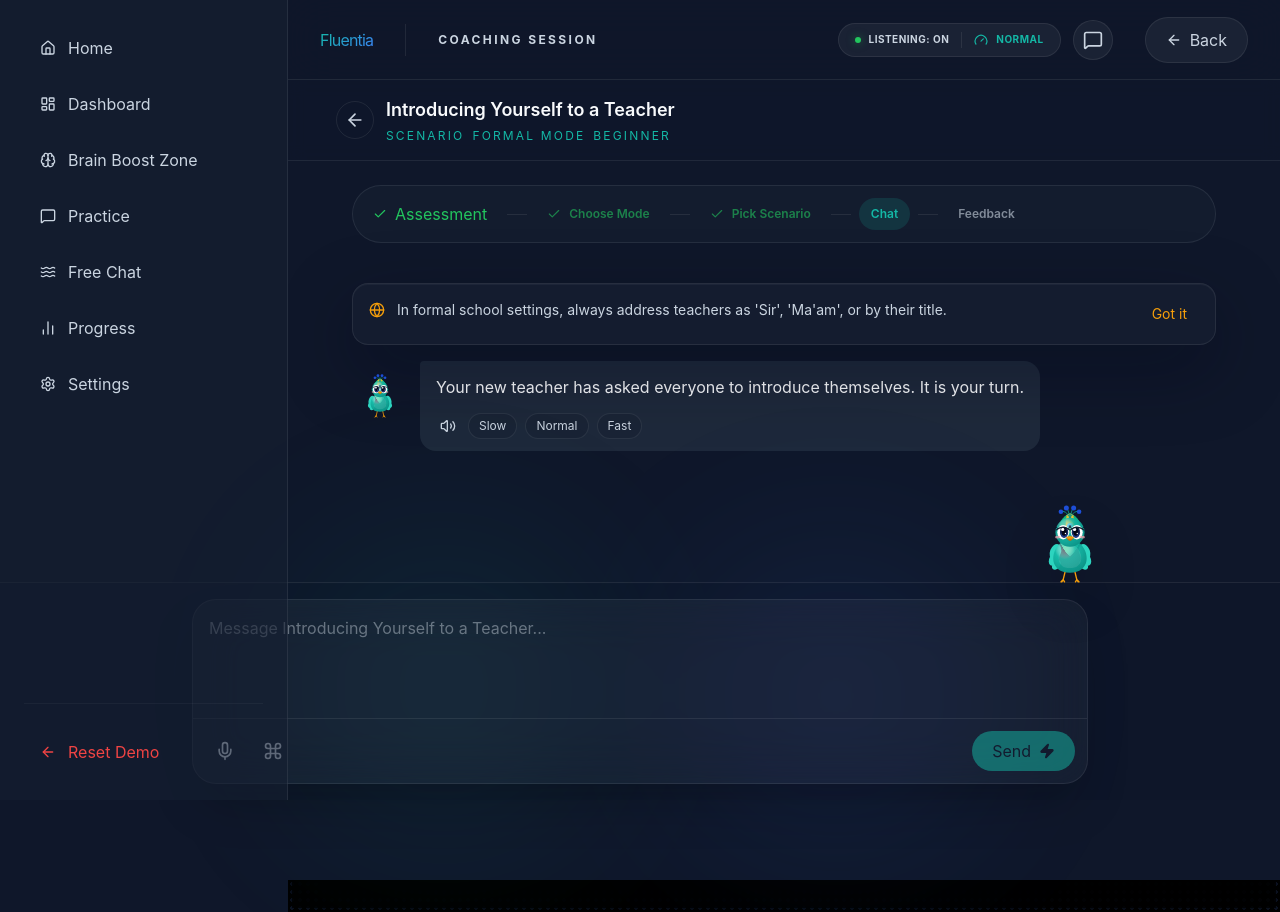
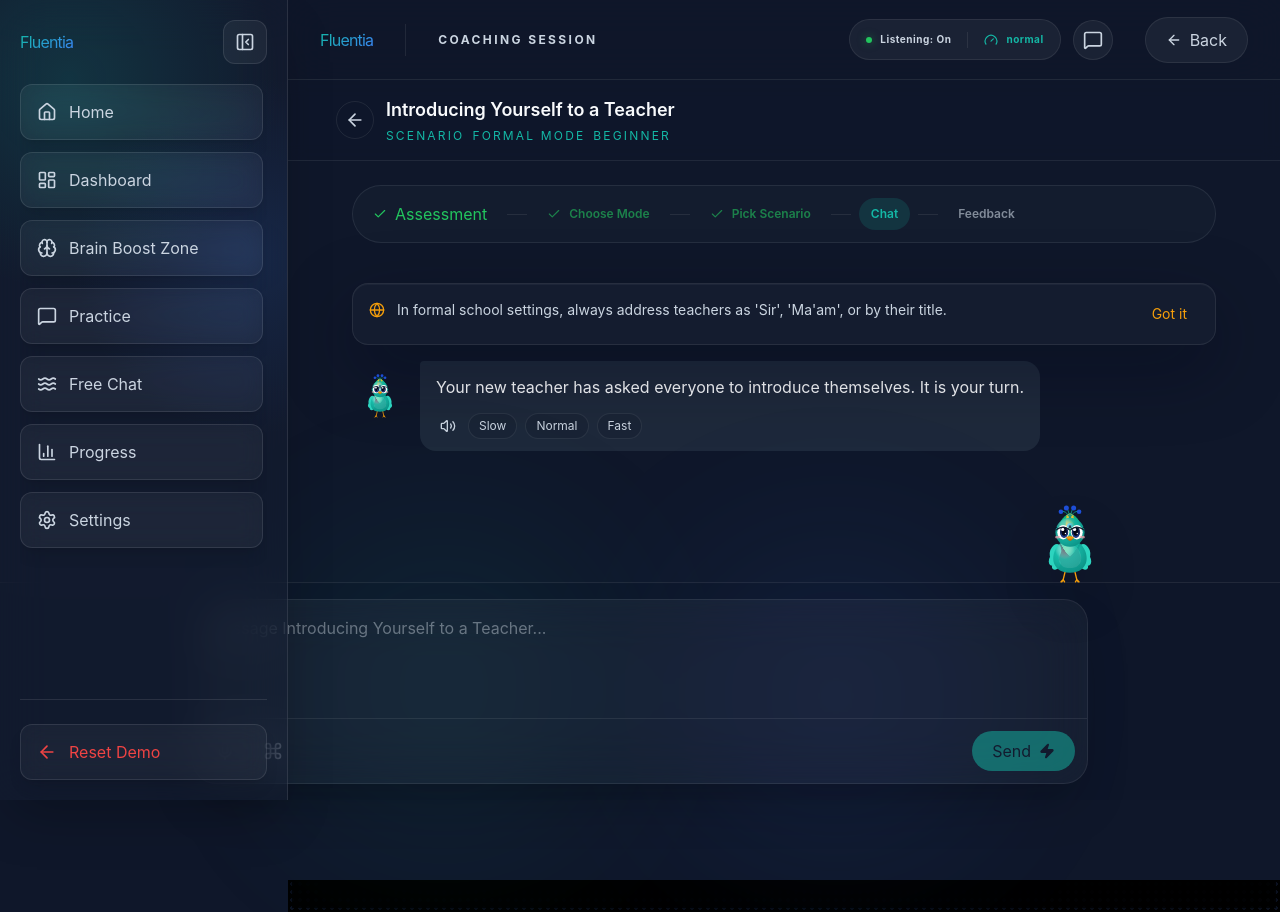
Before and after one commit to theerthapj/fluentia, a Next.js app: page /chat in a window 1280 px wide. Built offline with nearby package versions, Linux system fonts and the light colour scheme.

Commit message:
Fix responsive sidebar controls

```diff
--- a/src/app/layout.tsx
+++ b/src/app/layout.tsx
@@ -1,15 +1,10 @@
 import type { Metadata } from "next";
 import { Toaster } from "sonner";
 import "./globals.css";
-import { Footer } from "@/components/layout/Footer";
-import { Header } from "@/components/layout/Header";
-import { Sidebar } from "@/components/layout/Sidebar";
+import { AppShell } from "@/components/layout/AppShell";
 import { AppStateProvider } from "@/components/providers/AppStateProvider";
 import { SmoothScrollProvider } from "@/components/providers/SmoothScrollProvider";
-import { FallingPattern } from "@/components/ui/falling-pattern";
 import { FluviProvider } from "@/context/FluviContext";
-import { FluviIntroGate } from "@/components/fluvi/FluviIntro";
-import { FluviDebugPanel } from "@/components/fluvi/FluviDebugPanel";
 
 export const metadata: Metadata = {
   title: {
@@ -26,28 +21,7 @@ export default function RootLayout({ children }: Readonly<{ children: React.Reac
         <SmoothScrollProvider>
           <AppStateProvider>
             <FluviProvider>
-              <div className="flex min-h-screen bg-bg-primary">
-                {/* Desktop Sidebar */}
-                <div className="hidden lg:block lg:w-72 lg:shrink-0 relative z-50">
-                  <Sidebar />
-                </div>
-
-                <div className="flex min-w-0 flex-1 flex-col overflow-hidden">
-                  <Header />
-                  <main className="relative isolate flex-1 overflow-y-auto pb-28 md:pb-32 lg:pb-8">
-                    <FallingPattern className="absolute inset-0 z-[-1]" />
-                    <div className="relative z-10">{children}</div>
-                  </main>
-                  <Footer />
-                </div>
-
-                {/* Mobile Sidebar (Fixed at bottom) */}
-                <div className="fixed bottom-3 left-1/2 z-50 w-full max-w-sm -translate-x-1/2 px-3 lg:hidden">
-                  <Sidebar mobileOnly />
-                </div>
-              </div>
-              <FluviIntroGate />
-              <FluviDebugPanel />
+              <AppShell>{children}</AppShell>
             </FluviProvider>
           </AppStateProvider>
         </SmoothScrollProvider>
--- /dev/null
+++ b/src/components/layout/AppShell.tsx
@@ -0,0 +1,59 @@
+"use client";
+
+import { useSyncExternalStore } from "react";
+import { Footer } from "@/components/layout/Footer";
+import { Header } from "@/components/layout/Header";
+import { Sidebar } from "@/components/layout/Sidebar";
+import { FallingPattern } from "@/components/ui/falling-pattern";
+import { cn } from "@/lib/utils";
+
+const SIDEBAR_COLLAPSED_KEY = "fluentia_sidebar_collapsed";
+const SIDEBAR_COLLAPSED_EVENT = "fluentia-sidebar-collapsed";
+
+function getSidebarCollapsed() {
+  return typeof window !== "undefined" && window.localStorage.getItem(SIDEBAR_COLLAPSED_KEY) === "true";
+}
+
+function subscribeToSidebarCollapsed(onStoreChange: () => void) {
+  window.addEventListener(SIDEBAR_COLLAPSED_EVENT, onStoreChange);
+  window.addEventListener("storage", onStoreChange);
+  return () => {
+    window.removeEventListener(SIDEBAR_COLLAPSED_EVENT, onStoreChange);
+    window.removeEventListener("storage", onStoreChange);
+  };
+}
+
+export function AppShell({ children }: { children: React.ReactNode }) {
+  const sidebarCollapsed = useSyncExternalStore(subscribeToSidebarCollapsed, getSidebarCollapsed, () => false);
+
+  const toggleSidebarCollapsed = () => {
+    window.localStorage.setItem(SIDEBAR_COLLAPSED_KEY, String(!getSidebarCollapsed()));
+    window.dispatchEvent(new Event(SIDEBAR_COLLAPSED_EVENT));
+  };
+
+  return (
+    <div className="flex min-h-screen bg-bg-primary">
+      <div
+        className={cn(
+          "relative z-50 hidden shrink-0 transition-[width] duration-300 lg:sticky lg:top-0 lg:block lg:h-screen",
+          sidebarCollapsed ? "lg:w-20" : "lg:w-72",
+        )}
+      >
+        <Sidebar collapsed={sidebarCollapsed} onToggleCollapsed={toggleSidebarCollapsed} />
+      </div>
+
+      <div className="relative z-0 flex min-w-0 flex-1 flex-col">
+        <Header />
+        <main className="relative isolate flex-1 pb-28 md:pb-32 lg:pb-8">
+          <FallingPattern className="absolute inset-0 z-[-1]" />
+          <div className="relative z-10">{children}</div>
+        </main>
+        <Footer />
+      </div>
+
+      <div className="fixed bottom-3 left-1/2 z-50 w-full max-w-sm -translate-x-1/2 px-3 lg:hidden">
+        <Sidebar mobileOnly />
+      </div>
+    </div>
+  );
+}
--- a/src/components/layout/Header.tsx
+++ b/src/components/layout/Header.tsx
@@ -3,8 +3,10 @@
 import Link from "next/link";
 import { ArrowLeft, Gauge, MessageSquare } from "lucide-react";
 import { usePathname, useRouter } from "next/navigation";
+import { toast } from "sonner";
 import { useAppState } from "@/components/providers/AppStateProvider";
 import { cn } from "@/lib/utils";
+import type { PlaybackSpeed } from "@/types";
 
 function getBackTarget(pathname: string) {
   if (pathname.startsWith("/brain-boost/quiz")) return "/brain-boost";
@@ -18,6 +20,8 @@ function getBackTarget(pathname: string) {
   if (pathname.startsWith("/free-chat")) return "/home";
   return "/home";
 }
+
+const speedOrder: PlaybackSpeed[] = ["slow", "normal", "fast"];
 
 export function Header() {
   const pathname = usePathname();
@@ -42,6 +46,7 @@ export function Header() {
 
   const showBackButton = pathname !== "/home" && pathname !== "/dashboard";
   const backTarget = getBackTarget(pathname);
+  const nextPlaybackSpeed = speedOrder[(speedOrder.indexOf(state.preferences.playbackSpeed) + 1) % speedOrder.length];
 
   return (
     <header className="sticky top-0 z-40 h-20 border-b border-border bg-bg-primary/80 backdrop-blur-xl">
@@ -61,28 +66,48 @@ export function Header() {
 
         <div className="flex shrink-0 items-center gap-2 sm:gap-4">
           {/* Top Right Corner Status Section */}
-          <div className="mr-2 hidden items-center gap-3 sm:flex lg:mr-4">
+          <div className="mr-1 flex items-center gap-2 sm:mr-2 sm:gap-3 lg:mr-4">
             {/* Status Indicators in a horizontal row */}
-            <div className="flex items-center gap-3 rounded-full border border-border bg-white/5 px-4 py-2 text-[10px] font-bold uppercase tracking-wider text-text-secondary">
-              <div className="flex items-center gap-2">
+            <div className="flex items-center gap-2 rounded-full border border-border bg-white/5 px-2 py-1.5 text-[10px] font-bold uppercase tracking-wider text-text-secondary">
+              <button
+                id="header-listening-toggle"
+                type="button"
+                onClick={() => {
+                  updatePreferences({ listeningEnabled: !state.preferences.listeningEnabled });
+                  toast.success(`Listening ${state.preferences.listeningEnabled ? "off" : "on"}.`);
+                }}
+                aria-pressed={state.preferences.listeningEnabled}
+                title={state.preferences.listeningEnabled ? "Turn listening off" : "Turn listening on"}
+                className="flex items-center gap-2 rounded-full px-2 py-1.5 transition hover:bg-white/10 hover:text-white focus-visible:outline-none focus-visible:ring-2 focus-visible:ring-accent-primary/70"
+              >
                 <span className={cn("h-1.5 w-1.5 rounded-full shadow-[0_0_8px]", state.preferences.listeningEnabled ? "bg-success shadow-success/50" : "bg-error shadow-error/50")} />
                 <span className="hidden sm:inline">Listening: {state.preferences.listeningEnabled ? "On" : "Off"}</span>
                 <span className="sm:hidden">{state.preferences.listeningEnabled ? "On" : "Off"}</span>
-              </div>
+              </button>
               <span className="h-4 w-px bg-border" />
-              <div className="flex items-center gap-2 text-accent-primary">
+              <button
+                id="header-playback-speed"
+                type="button"
+                onClick={() => {
+                  updatePreferences({ playbackSpeed: nextPlaybackSpeed });
+                  toast.success(`Playback speed: ${nextPlaybackSpeed}.`);
+                }}
+                title={`Switch playback speed to ${nextPlaybackSpeed}`}
+                className="flex items-center gap-2 rounded-full px-2 py-1.5 text-accent-primary transition hover:bg-accent-primary/10 hover:text-white focus-visible:outline-none focus-visible:ring-2 focus-visible:ring-accent-primary/70"
+              >
                 <Gauge className="h-3.5 w-3.5" />
                 <span>{state.preferences.playbackSpeed}</span>
-              </div>
+              </button>
             </div>
 
             <button
               onClick={() => {
-                updatePreferences({
-                  preferredInputMode: state.preferences.preferredInputMode === "voice" ? "text" : "voice",
-                });
+                updatePreferences({ preferredInputMode: "text" });
+                router.push("/free-chat");
               }}
-              title={state.preferences.preferredInputMode === "voice" ? "Switch to Text First" : "Switch to Voice First"}
+              id="header-open-free-chat"
+              aria-label="Open Free Chat"
+              title="Open Free Chat"
               className="flex h-10 w-10 items-center justify-center rounded-full border border-border bg-white/5 text-text-secondary transition-all hover:border-accent-primary/50 hover:bg-accent-primary/10 hover:text-text-primary"
             >
               <MessageSquare className="h-5 w-5" />
@@ -93,10 +118,11 @@ export function Header() {
             <button
               id="global-back-button"
               onClick={() => router.push(backTarget)}
+              aria-label={`Back to ${backTarget.replace("/", "") || "home"}`}
               className="group flex items-center gap-2 rounded-full border border-border bg-white/5 px-3 py-2.5 text-sm font-semibold text-text-secondary transition-all hover:border-accent-primary/50 hover:bg-accent-primary/10 hover:text-text-primary sm:px-5"
             >
               <ArrowLeft className="h-4 w-4 transition-transform group-hover:-translate-x-1" aria-hidden />
-              <span>Back</span>
+              <span className="hidden sm:inline">Back</span>
             </button>
           )}
         </div>
--- a/src/components/layout/Sidebar.tsx
+++ b/src/components/layout/Sidebar.tsx
@@ -2,7 +2,18 @@
 
 import Link from "next/link";
 import { useState, useEffect } from "react";
-import { ArrowLeft, BarChart2, Brain, Home, LayoutDashboard, MessageSquare, Settings, Waves } from "lucide-react";
+import {
+  ArrowLeft,
+  BarChart3,
+  Brain,
+  Home,
+  LayoutDashboard,
+  MessageSquare,
+  PanelLeftClose,
+  PanelLeftOpen,
+  Settings,
+  Waves,
+} from "lucide-react";
 import { usePathname, useRouter } from "next/navigation";
 import { toast } from "sonner";
 import { useAppState } from "@/components/providers/AppStateProvider";
@@ -10,16 +21,22 @@ import { GradientMenu } from "@/components/ui/gradient-menu";
 import { cn } from "@/lib/utils";
 
 const items = [
-  { href: "/home", label: "Home", Icon: Home },
-  { href: "/dashboard", label: "Dashboard", Icon: LayoutDashboard },
-  { href: "/brain-boost", label: "Brain Boost Zone", Icon: Brain },
-  { href: "/mode", label: "Practice", Icon: MessageSquare },
-  { href: "/free-chat", label: "Free Chat", Icon: Waves },
-  { href: "/dashboard#progress", label: "Progress", Icon: BarChart2 },
-  { href: "/settings", label: "Settings", Icon: Settings },
+  { href: "/home", label: "Home", Icon: Home, from: "var(--accent-primary)", to: "var(--accent-secondary)" },
+  { href: "/dashboard", label: "Dashboard", Icon: LayoutDashboard, from: "var(--accent-secondary)", to: "var(--accent-primary)" },
+  { href: "/brain-boost", label: "Brain Boost Zone", Icon: Brain, from: "var(--accent-primary)", to: "var(--accent-secondary)" },
+  { href: "/mode", label: "Practice", Icon: MessageSquare, from: "var(--accent-primary)", to: "var(--accent-secondary)" },
+  { href: "/free-chat", label: "Free Chat", Icon: Waves, from: "var(--accent-secondary)", to: "var(--accent-primary)" },
+  { href: "/dashboard#progress", label: "Progress", Icon: BarChart3, from: "var(--accent-secondary)", to: "var(--accent-primary)" },
+  { href: "/settings", label: "Settings", Icon: Settings, from: "var(--accent-secondary)", to: "var(--accent-primary)" },
 ];
 
-export function Sidebar({ mobileOnly = false }: { mobileOnly?: boolean }) {
+type SidebarProps = {
+  collapsed?: boolean;
+  mobileOnly?: boolean;
+  onToggleCollapsed?: () => void;
+};
+
+export function Sidebar({ collapsed = false, mobileOnly = false, onToggleCollapsed }: SidebarProps) {
   const pathname = usePathname();
   const router = useRouter();
   const { resetDemo } = useAppState();
@@ -45,10 +62,34 @@ export function Sidebar({ mobileOnly = false }: { mobileOnly?: boolean }) {
   }
 
   return (
-    <aside className="flex h-screen flex-col border-r border-border bg-surface/60 p-6">
-      <nav aria-label="Main Navigation" className="flex-1 overflow-y-auto">
-        <ul className="grid gap-2">
-          {items.map(({ href, label, Icon }) => {
+    <aside
+      className={cn(
+        "relative z-50 flex h-screen flex-col overflow-hidden border-r border-white/10 bg-surface/45 shadow-2xl backdrop-blur-xl transition-[padding] duration-300",
+        collapsed ? "p-3" : "p-5",
+      )}
+      data-collapsed={collapsed}
+    >
+      <div className="pointer-events-none absolute inset-0 bg-[radial-gradient(circle_at_24%_10%,rgba(20,184,166,0.16),transparent_28%),radial-gradient(circle_at_88%_32%,rgba(59,130,246,0.12),transparent_30%)]" />
+      <div className={cn("relative z-10 mb-5 flex items-center", collapsed ? "justify-center" : "justify-between")}>
+        {!collapsed ? (
+          <Link href="/home" className="gradient-text truncate text-xl font-black tracking-tighter">
+            Fluentia
+          </Link>
+        ) : null}
+        <button
+          id="sidebar-collapse-toggle"
+          type="button"
+          onClick={onToggleCollapsed}
+          aria-label={collapsed ? "Expand sidebar" : "Collapse sidebar"}
+          title={collapsed ? "Expand sidebar" : "Collapse sidebar"}
+          className="flex h-11 w-11 shrink-0 items-center justify-center rounded-xl border border-white/10 bg-white/[0.05] text-text-secondary transition hover:border-accent-primary/40 hover:bg-accent-primary/10 hover:text-white focus-visible:outline-none focus-visible:ring-2 focus-visible:ring-accent-primary/70"
+        >
+          {collapsed ? <PanelLeftOpen className="h-5 w-5" aria-hidden /> : <PanelLeftClose className="h-5 w-5" aria-hidden />}
+        </button>
+      </div>
+      <nav aria-label="Main Navigation" className="relative z-10 flex-1 overflow-y-auto pr-1">
+        <ul className="grid gap-3">
+          {items.map(({ href, label, Icon, from, to }) => {
             let active = false;
             if (href.includes("#")) {
               const [path, hash] = href.split("#");
@@ -61,18 +102,37 @@ export function Sidebar({ mobileOnly = false }: { mobileOnly?: boolean }) {
                 <Link
                   id={`sidebar-${label.toLowerCase().replace(/\s+/g, "-")}`}
                   href={href}
+                  aria-current={active ? "page" : undefined}
+                  aria-label={collapsed ? label : undefined}
+                  title={collapsed ? label : undefined}
+                  style={{ "--gradient-from": from, "--gradient-to": to } as React.CSSProperties}
                   className={cn(
-                    "group flex items-center gap-3 rounded-xl px-4 py-3 text-sm font-semibold transition-all duration-200",
+                    "group relative flex min-h-14 items-center overflow-hidden rounded-xl border border-white/10 bg-white/[0.045] text-sm font-semibold text-text-secondary shadow-lg backdrop-blur-md transition-all duration-300 hover:-translate-y-0.5 hover:border-white/20 hover:text-white hover:shadow-2xl focus-visible:outline-none focus-visible:ring-2 focus-visible:ring-accent-primary/70",
+                    collapsed ? "justify-center px-0 py-3" : "gap-3 px-4 py-3",
                     active
-                      ? "bg-accent-primary/15 text-accent-primary shadow-[inset_0_0_0_1px_rgba(20,184,166,0.2)]"
-                      : "text-text-secondary hover:bg-white/5 hover:text-text-primary"
+                      ? "border-white/20 text-white shadow-2xl"
+                      : ""
                   )}
                 >
+                  <span
+                    className={cn(
+                      "absolute inset-0 bg-[linear-gradient(45deg,var(--gradient-from),var(--gradient-to))] transition-opacity duration-300",
+                      active ? "opacity-100" : "opacity-0 group-hover:opacity-100",
+                    )}
+                  />
+                  <span
+                    className={cn(
+                      "absolute inset-x-4 top-3 h-full rounded-full bg-[linear-gradient(45deg,var(--gradient-from),var(--gradient-to))] blur-2xl transition-opacity duration-300",
+                      active ? "opacity-30" : "opacity-0 group-hover:opacity-30",
+                    )}
+                  />
                   <Icon
                     aria-hidden="true"
-                    className={cn("h-4 w-4 transition-transform group-hover:scale-110", active && "scale-110")}
+                    className={cn("relative z-10 h-5 w-5 shrink-0 transition-transform duration-300 group-hover:scale-110", active && "scale-110")}
                   />
-                  {label}
+                  <span className={cn("relative z-10 truncate text-base transition-all duration-300 group-hover:translate-x-1", collapsed && "sr-only")}>
+                    {label}
+                  </span>
                 </Link>
               </li>
             );
@@ -80,7 +140,7 @@ export function Sidebar({ mobileOnly = false }: { mobileOnly?: boolean }) {
         </ul>
       </nav>
 
-      <div className="mt-auto pt-6 border-t border-border/50">
+      <div className="relative z-10 mt-auto border-t border-white/10 pt-6">
         <button
           id="sidebar-reset-demo"
           onClick={() => {
@@ -88,10 +148,17 @@ export function Sidebar({ mobileOnly = false }: { mobileOnly?: boolean }) {
             toast.success("Demo data reset.");
             router.push("/home");
           }}
-          className="flex w-full items-center gap-3 rounded-xl px-4 py-3 text-sm font-semibold text-error transition-colors hover:bg-error/10"
+          aria-label={collapsed ? "Reset demo" : undefined}
+          title={collapsed ? "Reset demo" : undefined}
+          className={cn(
+            "group relative flex min-h-14 w-full items-center overflow-hidden rounded-xl border border-white/10 bg-white/[0.035] text-sm font-semibold text-error shadow-lg backdrop-blur-md transition-all duration-300 hover:-translate-y-0.5 hover:border-error/30 hover:text-white focus-visible:outline-none focus-visible:ring-2 focus-visible:ring-error/60",
+            collapsed ? "justify-center px-0 py-3" : "gap-3 px-4 py-3",
+          )}
         >
-          <ArrowLeft className="h-4 w-4" />
-          Reset Demo
+          <span className="absolute inset-0 bg-[linear-gradient(45deg,#ef4444,#f97316)] opacity-0 transition-opacity duration-300 group-hover:opacity-100" />
+          <span className="absolute inset-x-4 top-3 h-full rounded-full bg-[linear-gradient(45deg,#ef4444,#f97316)] opacity-0 blur-2xl transition-opacity duration-300 group-hover:opacity-30" />
+          <ArrowLeft className="relative z-10 h-5 w-5 transition-transform duration-300 group-hover:-translate-x-1" />
+          <span className={cn("relative z-10 text-base", collapsed && "sr-only")}>Reset Demo</span>
         </button>
       </div>
     </aside>
--- a/src/components/ui/gradient-menu.tsx
+++ b/src/components/ui/gradient-menu.tsx
@@ -3,7 +3,7 @@
 import React, { useState, useEffect } from "react";
 import Link from "next/link";
 import { usePathname } from "next/navigation";
-import { BarChart3, Brain, Home, LayoutDashboard, MessageSquare, Settings } from "lucide-react";
+import { BarChart3, Brain, Home, LayoutDashboard, MessageSquare, Settings, Waves } from "lucide-react";
 import { cn } from "@/lib/utils";
 
 const menuItems = [
@@ -11,6 +11,7 @@ const menuItems = [
   { title: "Dashboard", href: "/dashboard", icon: <LayoutDashboard />, from: "var(--accent-secondary)", to: "var(--accent-primary)" },
   { title: "Boost", href: "/brain-boost", icon: <Brain />, from: "var(--accent-primary)", to: "var(--accent-secondary)" },
   { title: "Speak", href: "/mode", icon: <MessageSquare />, from: "var(--accent-primary)", to: "var(--accent-secondary)" },
+  { title: "Chat", href: "/free-chat", icon: <Waves />, from: "var(--accent-secondary)", to: "var(--accent-primary)" },
   { title: "Stats", href: "/dashboard#progress", icon: <BarChart3 />, from: "var(--accent-secondary)", to: "var(--accent-primary)" },
   { title: "Settings", href: "/settings", icon: <Settings />, from: "var(--accent-secondary)", to: "var(--accent-primary)" },
 ];
@@ -31,7 +32,7 @@ export function GradientMenu() {
 
   return (
     <nav aria-label="Quick navigation" className="flex items-center justify-center bg-transparent py-4">
-      <ul className="flex max-w-full gap-2 overflow-x-auto px-1 sm:gap-4">
+      <ul className="flex max-w-full gap-2 overflow-x-auto px-1 pb-1 sm:gap-4">
         {menuItems.map(({ title, href, icon, from, to }) => {
           // Fix for hash links: handle active state properly
           const pathPart = href.split("#")[0];
```
